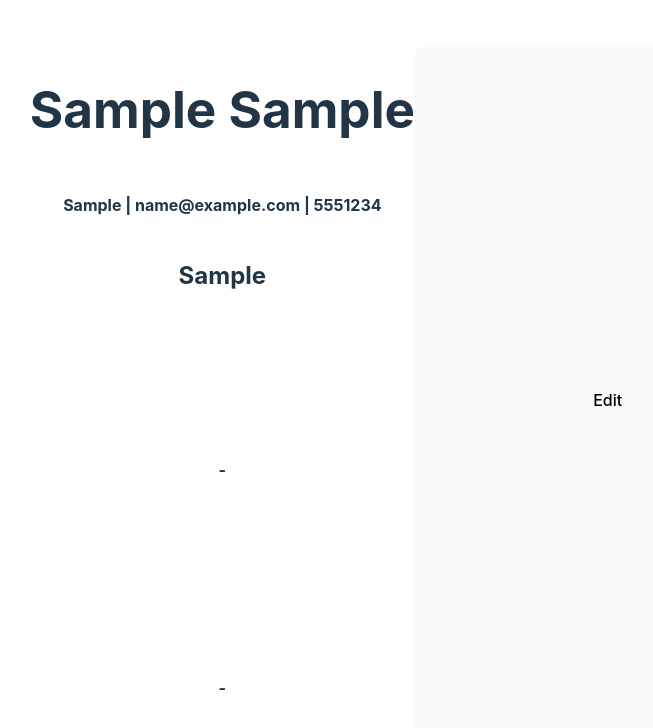
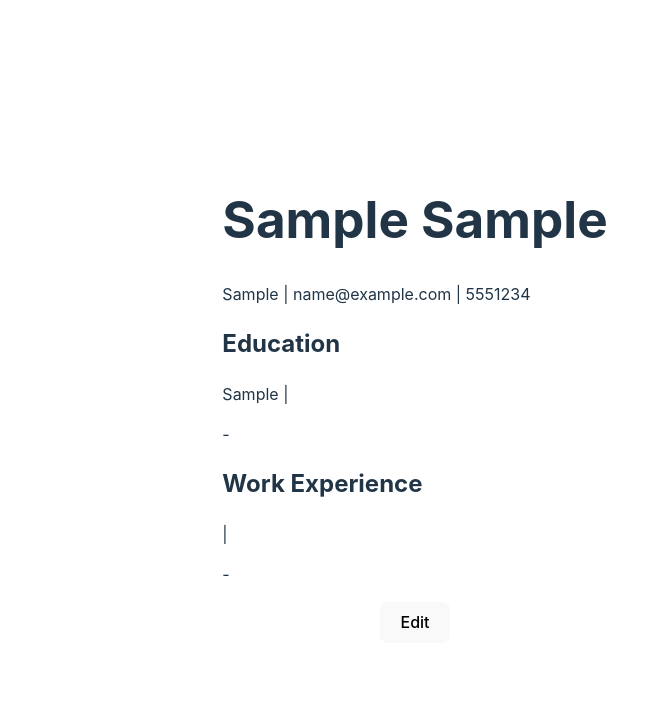
Before and after one commit to livingstonm6/odin-react-cv, a React (Vite) app: page / in a window 1280 px wide. Both pictures are taken after typing "Sample", "Sample", "Sample", "name@example.com", "5551234", "Sample" into the empty fields and a click on the button "Submit". Shown: the top 728 px of the page, without its empty margins (225-878 px from the left). Built offline with nearby package versions, Linux system fonts and the light colour scheme.

Commit message:
Fixed Display styling.

```diff
--- a/src/components/CVForm.jsx
+++ b/src/components/CVForm.jsx
@@ -54,14 +54,14 @@ function CVForm() {
 
     if (displayResume){
         return (
-            <div className="app">
+            <div className="resume">
                 <Display displayResume={displayResume} resumeData={resumeData}></Display>
                 <button onClick={handleEditButton}>Edit</button>
             </div>
         )
     }
     return(
-        <div className="app">
+        <div className="cv-form">
             <form action={handleSubmit}>
                 <h1>Resume Creator</h1>
                 <h2>Personal Information</h2>
--- a/src/components/Display.jsx
+++ b/src/components/Display.jsx
@@ -5,18 +5,18 @@ function Display(props) {
         return (
         <div className="display">
             <h1>{props.resumeData.firstName + " " + props.resumeData.lastName}</h1>
-            <h4>{props.resumeData.address + " | " + props.resumeData.email + " | " + props.resumeData.phone}</h4>
+            <p>{props.resumeData.address + " | " + props.resumeData.email + " | " + props.resumeData.phone}</p>
 
-            <h2>{props.resumeData.school}</h2>
-            <h3>{props.resumeData.degree}</h3>
-            <h4>{props.resumeData.schoolLocation}</h4>
-            <h4>{props.resumeData.major}</h4>
-            <h4>{props.resumeData.schoolStartDate} - {props.resumeData.schoolEndDate}</h4>
+            <h2>Education</h2>
+            <p>{props.resumeData.school + " | " + props.resumeData.schoolLocation}</p>
+            <p>{props.resumeData.degree}</p>
+            <p>{props.resumeData.major}</p>
+            <p>{props.resumeData.schoolStartDate} - {props.resumeData.schoolEndDate}</p>
 
-            <h1>{props.resumeData.jobTitle}</h1>
-            <h2>{props.resumeData.company}</h2>
-            <h4>{props.resumeData.jobLocation}</h4>
-            <h4>{props.resumeData.jobStartDate} - {props.resumeData.jobEndDate}</h4>
+            <h2>Work Experience</h2>
+            <p>{props.resumeData.jobTitle}</p>
+            <p>{props.resumeData.company + " | " + props.resumeData.jobLocation}</p>
+            <p>{props.resumeData.jobStartDate} - {props.resumeData.jobEndDate}</p>
             <p>{props.resumeData.jobDescription}</p>
         </div>
     )
--- a/src/styles/App.css
+++ b/src/styles/App.css
@@ -3,10 +3,6 @@
   margin: 0 auto;
   padding: 2rem;
   text-align: center;
-}
-.app {
-  display: grid;
-  grid-template-columns: 1fr 1fr;
 }
 
 form{
@@ -16,7 +12,8 @@ form{
 }
 
 .display {
-  display: inline-grid;
+  justify-items: start;
+  gap: 4px;
 }
 
 .cv-form {
```
